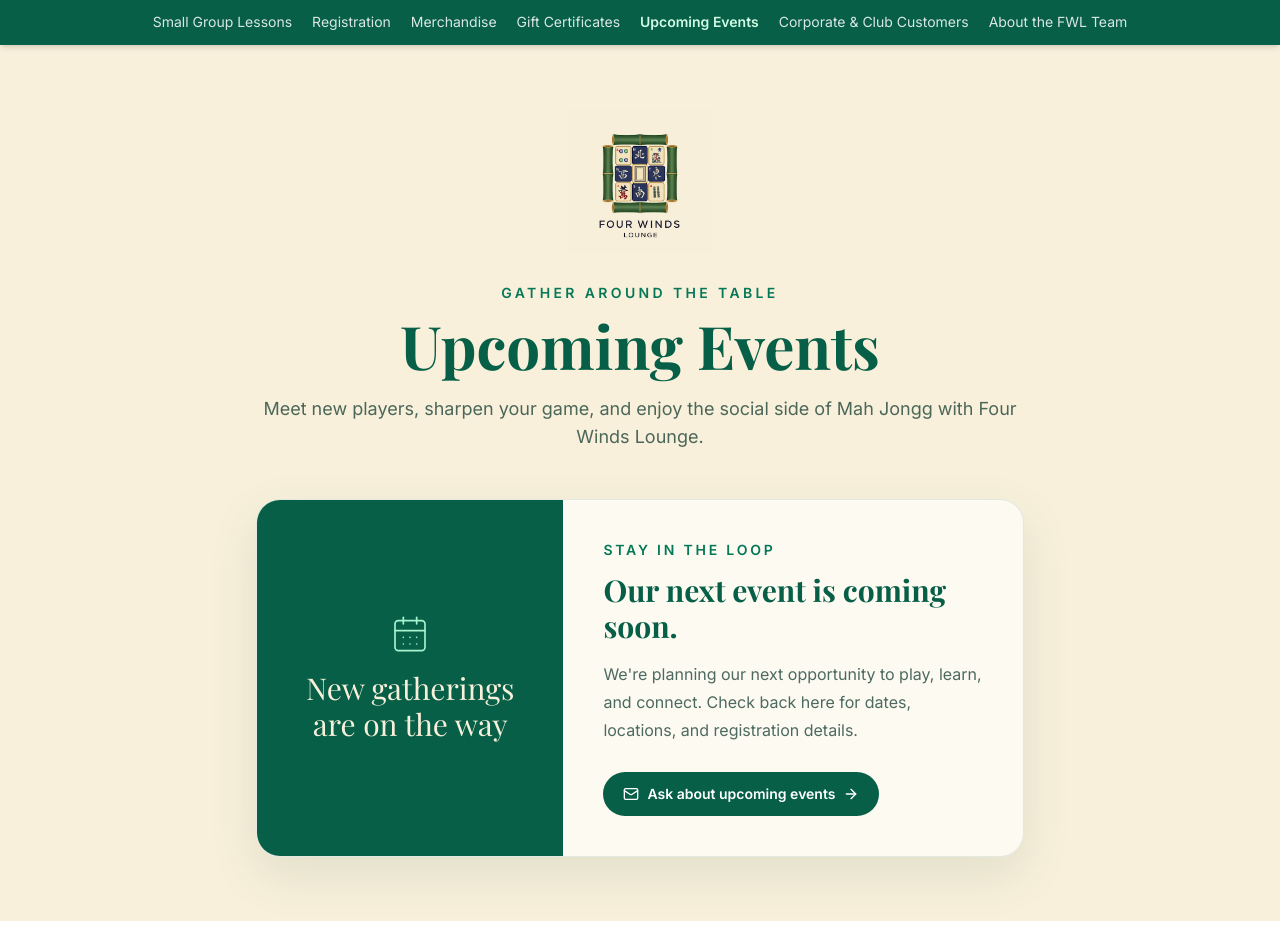
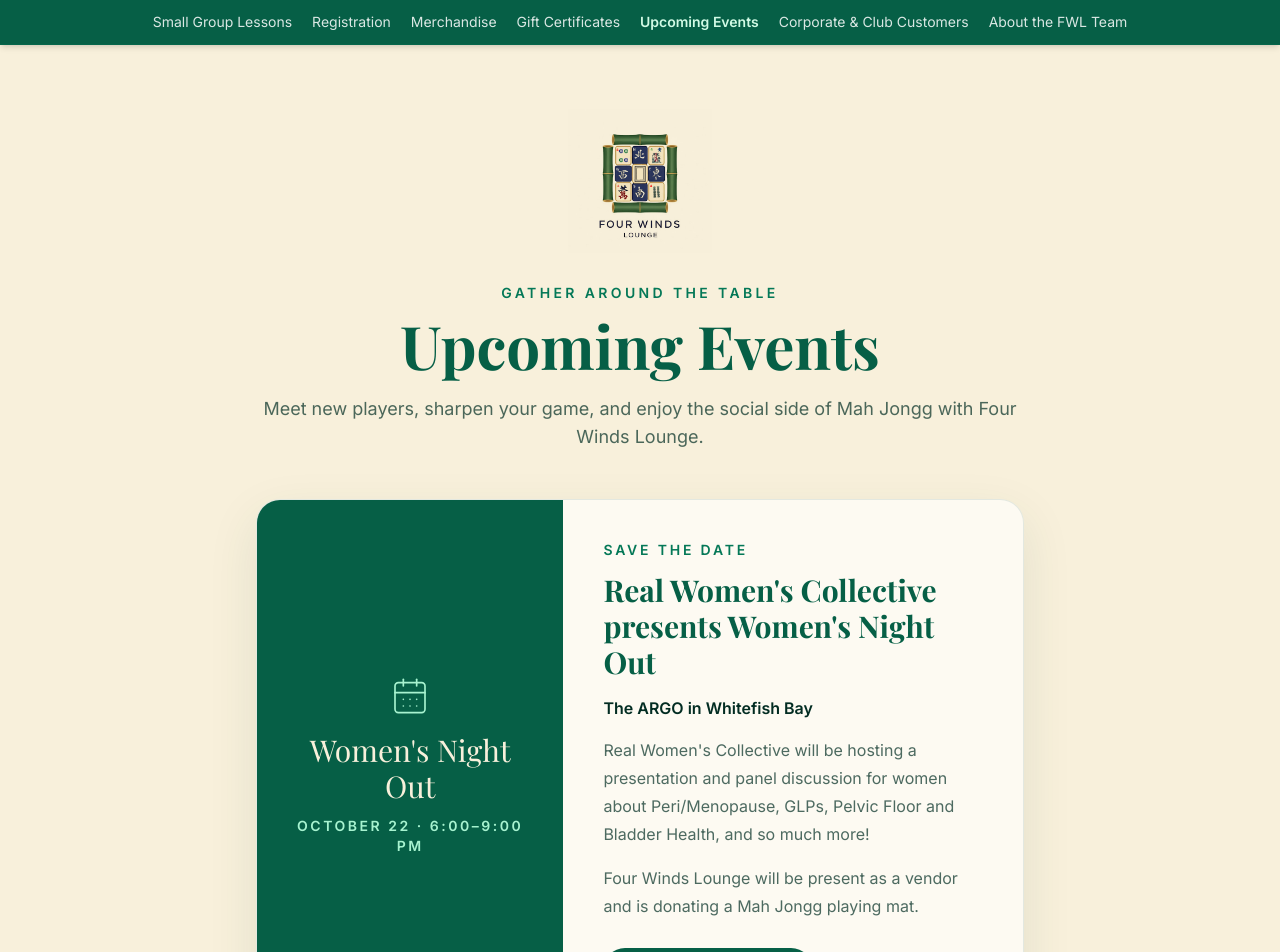
Before and after one commit to jonathanlukas19/mah-jongg-landing, a Next.js app: page /upcoming-events in a window 1280 px wide. Shown: the top 952 px of the page. Before the commit the page ends 921 px from the top, so only its background shows below. Built offline with nearby package versions, Linux system fonts and the light colour scheme; a web font is replaced by a local one.

Commit message:
Update upcoming event details

```diff
--- a/app/upcoming-events/page.tsx
+++ b/app/upcoming-events/page.tsx
@@ -1,5 +1,5 @@
 import Link from "next/link"
-import { ArrowRight, CalendarDays, Mail } from "lucide-react"
+import { CalendarDays, ExternalLink } from "lucide-react"
 
 const navigation = [
   ["Small Group Lessons", "/small-group-lessons"],
@@ -54,22 +54,28 @@ export default function UpcomingEvents() {
               <div className="flex min-h-56 items-center justify-center bg-emerald-800 p-8 text-center text-[#F8F0DB] md:min-h-full">
                 <div>
                   <CalendarDays className="mx-auto mb-4 h-10 w-10 stroke-1 text-emerald-200" aria-hidden="true" />
-                  <p className="font-serif text-3xl">New gatherings are on the way</p>
+                  <p className="font-serif text-3xl">Women&apos;s Night Out</p>
+                  <p className="mt-3 text-sm font-semibold uppercase tracking-[0.18em] text-emerald-200">October 22 · 6:00–9:00 PM</p>
                 </div>
               </div>
               <div className="p-8 md:p-10">
-                <p className="mb-3 text-sm font-semibold uppercase tracking-[0.2em] text-emerald-700">Stay in the loop</p>
-                <h2 className="font-serif text-3xl font-bold text-emerald-800">Our next event is coming soon.</h2>
+                <p className="mb-3 text-sm font-semibold uppercase tracking-[0.2em] text-emerald-700">Save the date</p>
+                <h2 className="font-serif text-3xl font-bold text-emerald-800">Real Women&apos;s Collective presents Women&apos;s Night Out</h2>
+                <p className="mt-4 font-semibold text-emerald-950">The ARGO in Whitefish Bay</p>
                 <p className="mt-4 leading-7 text-emerald-950/70">
-                  We&apos;re planning our next opportunity to play, learn, and connect. Check back here for dates, locations, and registration details.
+                  Real Women&apos;s Collective will be hosting a presentation and panel discussion for women about Peri/Menopause, GLPs, Pelvic Floor and Bladder Health, and so much more!
+                </p>
+                <p className="mt-4 leading-7 text-emerald-950/70">
+                  Four Winds Lounge will be present as a vendor and is donating a Mah Jongg playing mat.
                 </p>
                 <Link
-                  href="mailto:info@fourwindslounge.com?subject=Upcoming%20events"
+                  href="https://www.eventbrite.com/e/womens-night-out-tickets-1993797812930?utm_experiment=test_share_listing&aff=ebdsshios"
+                  target="_blank"
+                  rel="noreferrer"
                   className="mt-7 inline-flex items-center gap-2 rounded-full bg-emerald-800 px-5 py-3 text-sm font-semibold text-white transition-colors hover:bg-emerald-700 focus-visible:outline-none focus-visible:ring-2 focus-visible:ring-emerald-700 focus-visible:ring-offset-2"
                 >
-                  <Mail className="h-4 w-4" aria-hidden="true" />
-                  Ask about upcoming events
-                  <ArrowRight className="h-4 w-4" aria-hidden="true" />
+                  Register for the event
+                  <ExternalLink className="h-4 w-4" aria-hidden="true" />
                 </Link>
               </div>
             </div>
```
